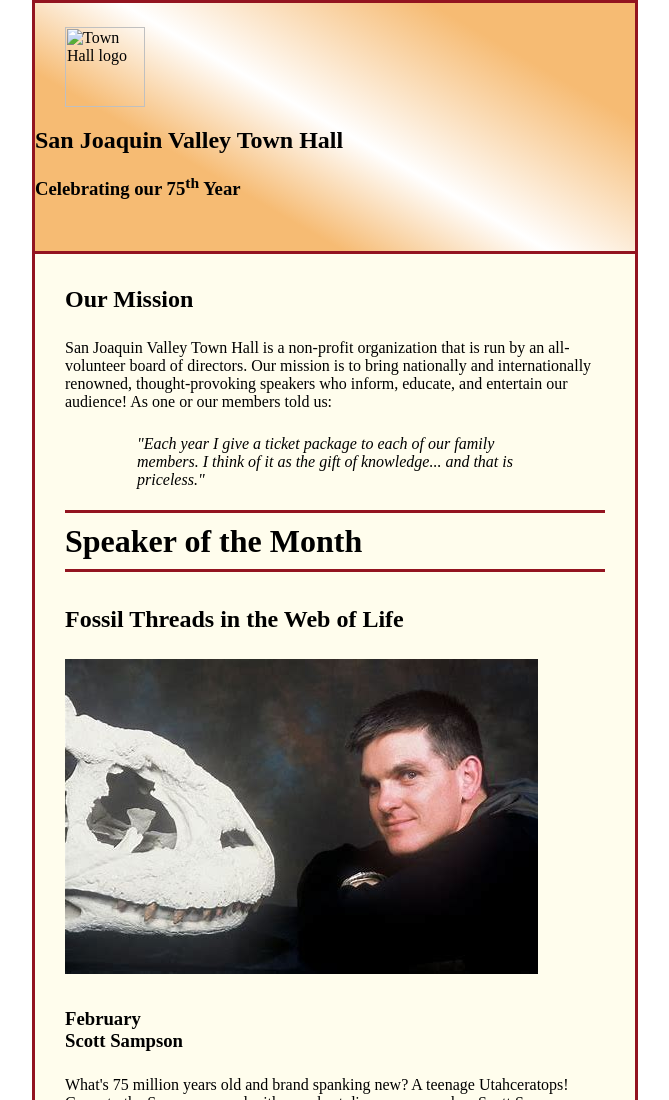
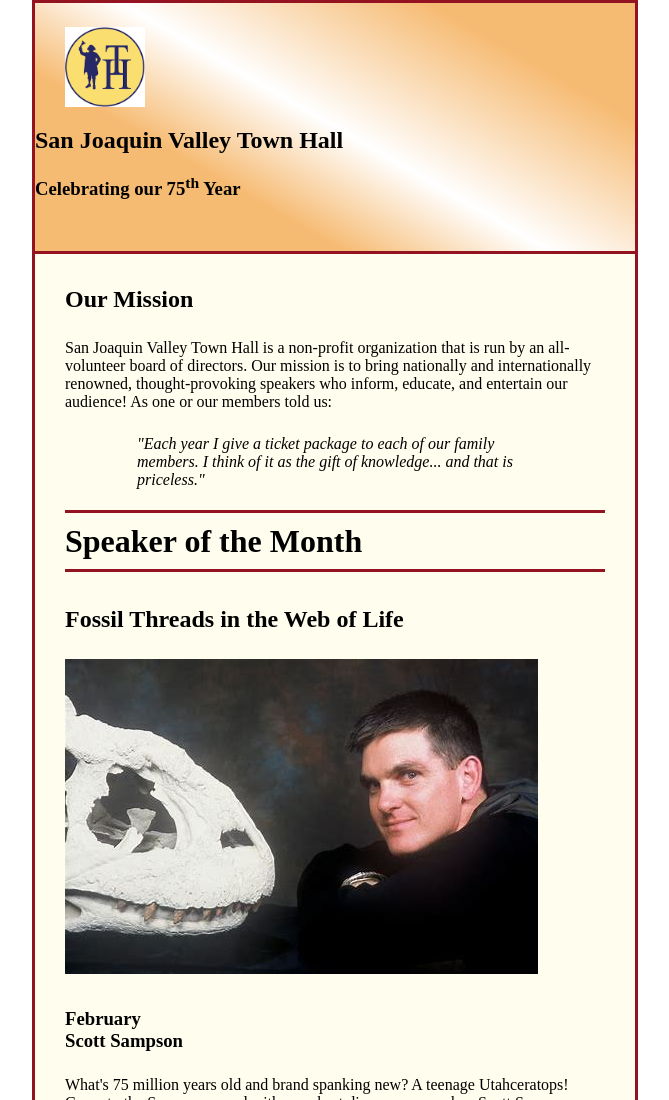
Before and after one commit to jelli272/A08, a plain HTML site: page index.html in a window 1280 px wide. Shown: the top 1100 px of the page, without its empty margins (305-974 px from the left). Drawn offline with Linux system fonts and the light colour scheme.

Commit message:
Update index.html

```diff
--- a/index.html
+++ b/index.html
@@ -8,7 +8,7 @@
         </head>
         <body>
             <header>
-                <img src="images/logo.png" alt="Town Hall logo" height="80">
+                <img src="images/logo.jpg" alt="Town Hall logo" height="80">
                 <h2>San Joaquin Valley Town Hall</h2>
                 <h3>Celebrating our 75<sup>th</sup> Year</h3>
             </header>
```
